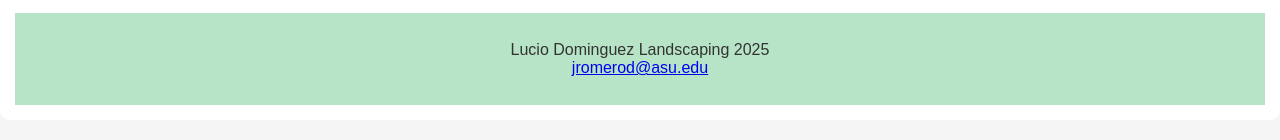
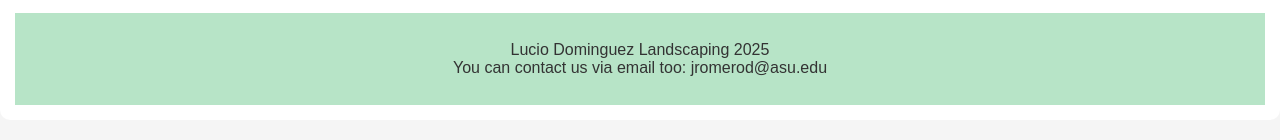
Before and after one commit to jromerod-ASU/jromerod-ASU.github.io, a plain HTML site: page contact.html in a window 1280 px wide. Shown: the part 1790-1930 px from the top of the page. Drawn offline with Linux system fonts and the light colour scheme.

Commit message:
Update footer contact information in contact.html

```diff
--- a/contact.html
+++ b/contact.html
@@ -84,7 +84,7 @@
 
 
     <footer>
-        <p>Lucio Dominguez Landscaping 2025 <br> <a href="mailto:jromerod@asu.edu">jromerod@asu.edu</a></p>
+        <p>Lucio Dominguez Landscaping 2025 <br>  You can contact us via email too: jromerod@asu.edu </p>
     </footer>
 </body>
 </html>
```
